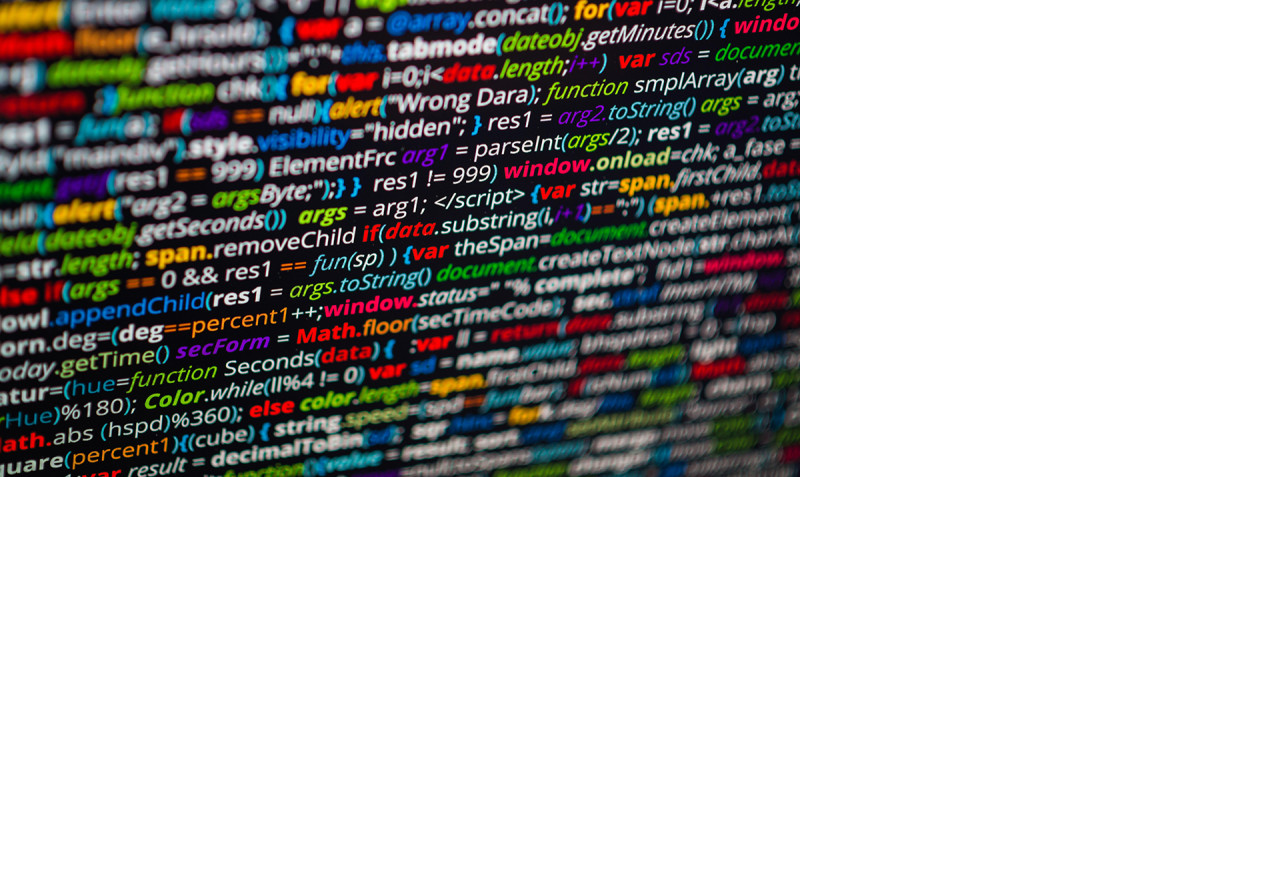
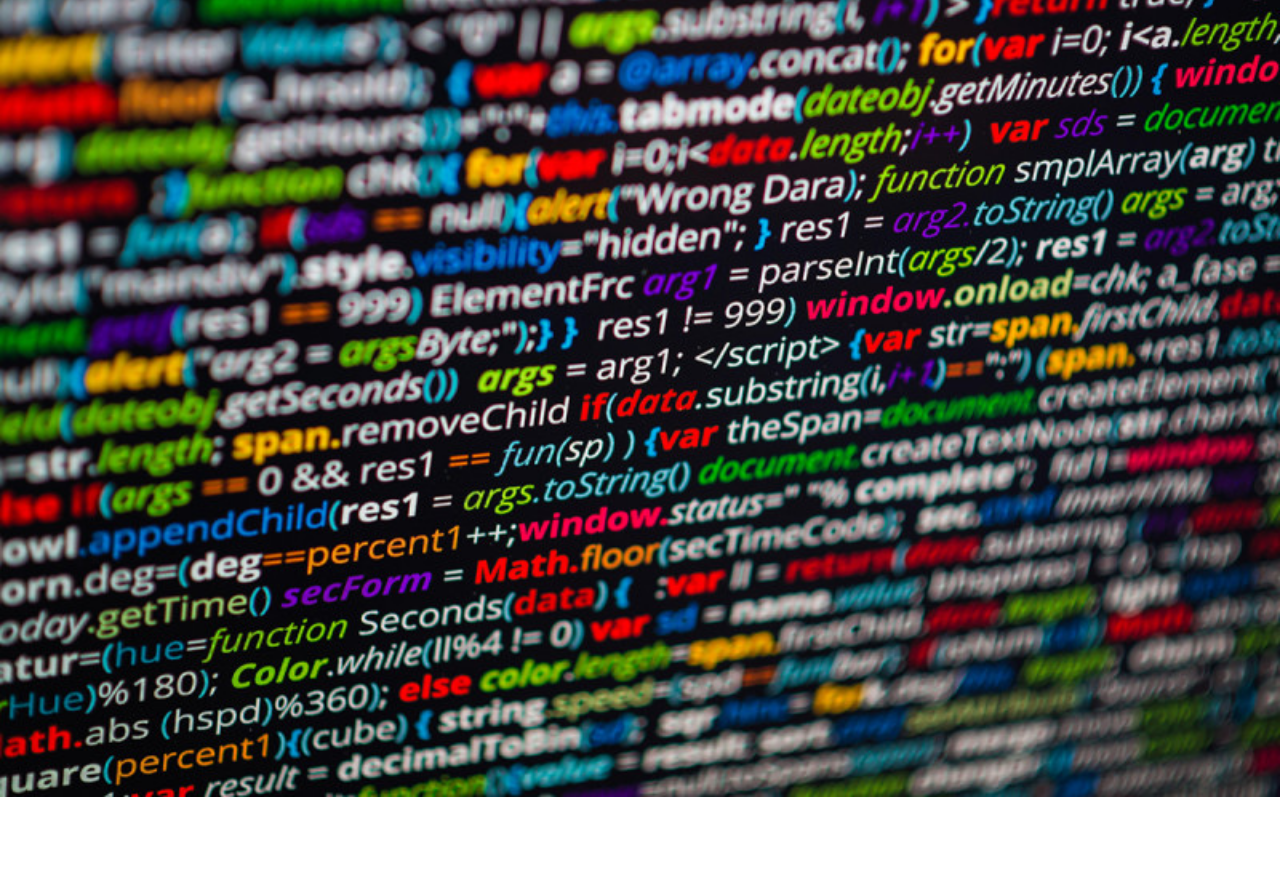
Before and after one commit to BonfireScratch/BonfireScratch.github.io, a plain HTML site: page index.html in a window 1280 px wide. Shown: the part 56-938 px from the top of the page. Drawn offline with nearby package versions, Linux system fonts and the light colour scheme.

Commit message:
Update index.html

```diff
--- a/index.html
+++ b/index.html
@@ -39,7 +39,7 @@
 </div>
 </nav>
 
-<img class="img-fluid" src="code-img.jpg">
+<img class="img-fluid w-100" src="code-img.jpg">
 
 <br><br><br><br><br><br><br><br><br><br><br><br><br><br><br><br><br><br><br><br><br><br><br><br><br><br><br><br><br><br><br><br><br><br><br><br><br><br><br><br><br><br><br><br><br><br><br><br><br><br><br><br><br><br><br><br><br><br><br><br><br><br>
 
```
